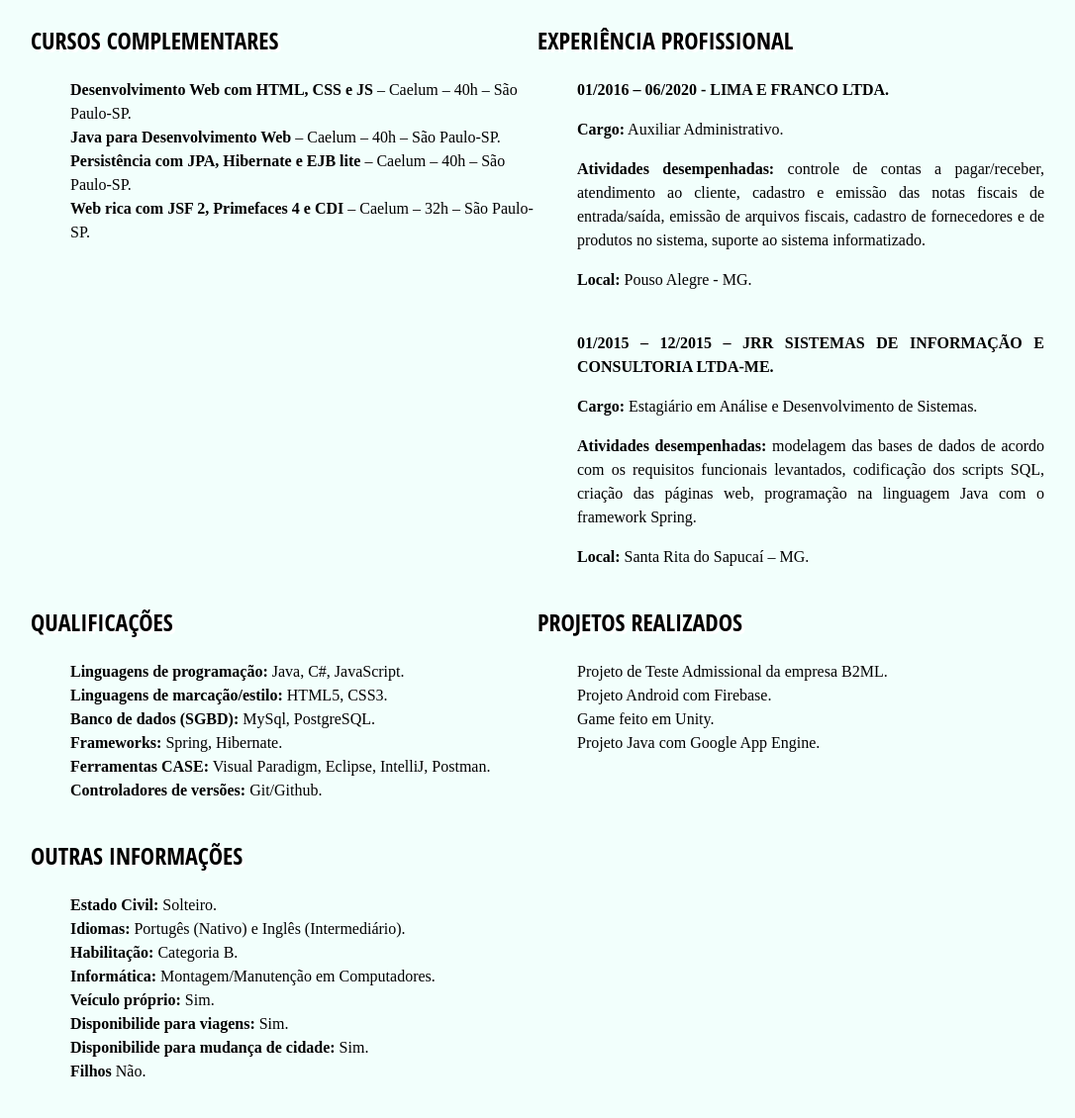
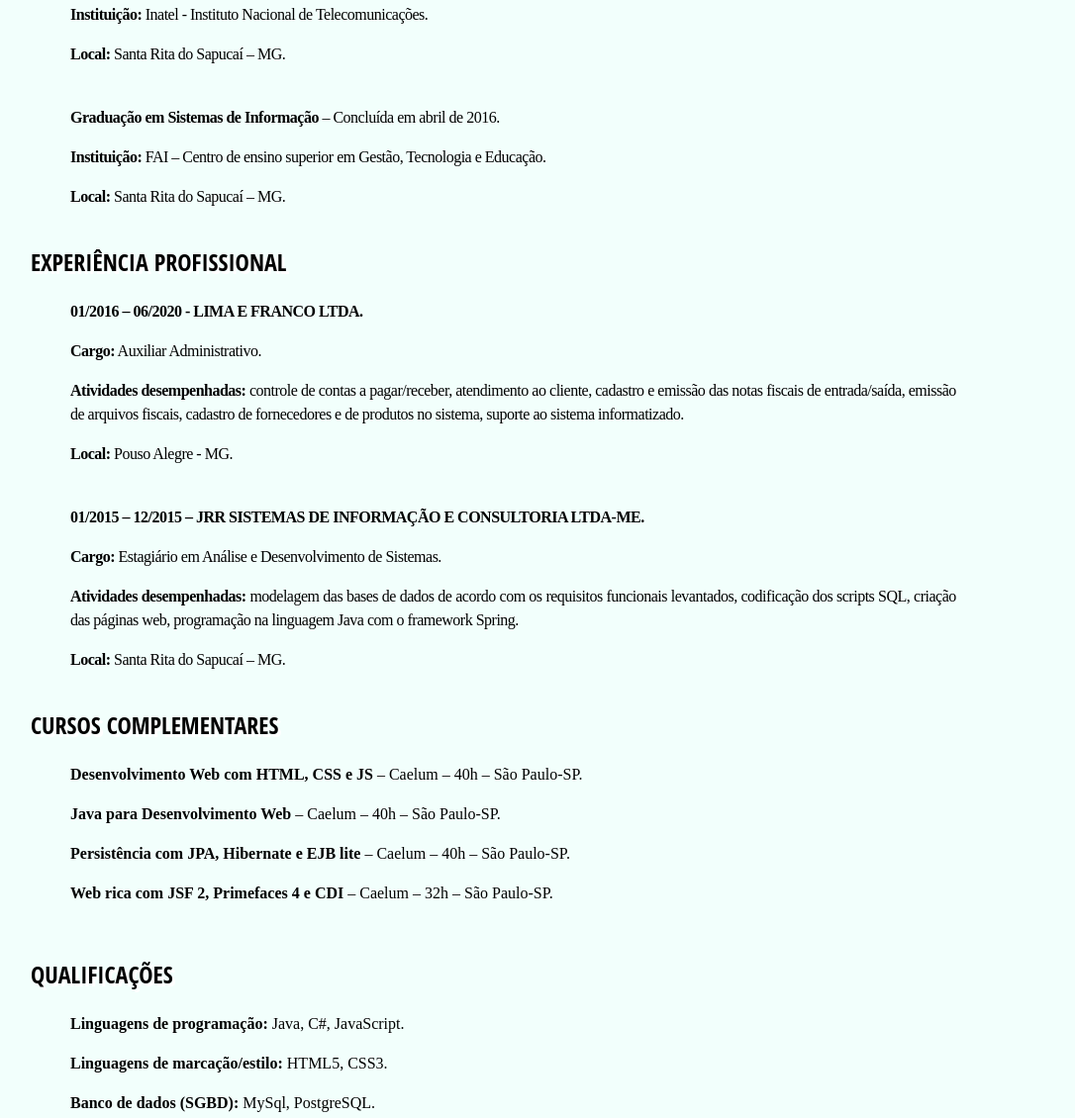
Before and after one commit to RodrigoFranco91/DM121-Trabalho-de-Conclusao, a plain HTML site: page Atividade 1/index.html in a window 1280 px wide. Shown: the part 1095-2225 px from the top of the page at 99% size, without its empty margins (97-1183 px from the left). Drawn offline with Linux system fonts and the light colour scheme.

Commit message:
Pagina responsiva finalizada

```diff
--- a/Atividade 1/css/style.css
+++ b/Atividade 1/css/style.css
@@ -350,6 +350,9 @@ header h1{
     padding-left: 0em;
 }
 
+#jrr, #lima{
+    padding-right: 2.5em;
+}
 
 @-webkit-keyframes aparece {
     from {
@@ -368,4 +371,26 @@ header h1{
     .palavras-home{
         display: none;
     }
+
+    .grid{
+        display: grid;
+        grid-template-columns: 1fr;
+
+    }
+
+    li{
+        margin-bottom: 1em;
+    }
+
+    p{
+        text-align: justify;
+        letter-spacing: -0.5px;
+        width: 95%;
+    }
+
+    .foto-perfil{
+        height: 150px;
+        border-radius: 50%;
+    }
+
 }
--- a/Atividade 1/index.html
+++ b/Atividade 1/index.html
@@ -90,15 +90,6 @@
                         <p><span class="strong">Local:</span> Santa Rita do Sapucaí – MG.</p>
                     </section>
                 </section>
-                <section id="formacao-complementar">
-                    <h2>Cursos Complementares</h2>
-                    <ul>
-                        <li><span class="strong">Desenvolvimento Web com HTML, CSS e JS</span> – Caelum – 40h – São Paulo-SP.</li>
-                        <li><span class="strong">Java para Desenvolvimento Web</span> – Caelum – 40h – São Paulo-SP.</li>
-                        <li><span class="strong">Persistência com JPA, Hibernate e EJB lite</span> – Caelum – 40h – São Paulo-SP.</li>
-                        <li><span class="strong">Web rica com JSF 2, Primefaces 4 e CDI</span> – Caelum – 32h – São Paulo-SP.</li>
-                    </ul>
-                </section>
                 <section id="experiencia">
                     <h2>Experiência Profissional</h2>
                     <section id="lima">
@@ -118,7 +109,16 @@
                         <p><span class="strong">Local:</span> Santa Rita do Sapucaí – MG.</p>
                     </section>
                 </section>
-                <section id="conhecimentos">
+                <section id="formacao-complementar">
+                    <h2>Cursos Complementares</h2>
+                    <ul>
+                        <li><span class="strong">Desenvolvimento Web com HTML, CSS e JS</span> – Caelum – 40h – São Paulo-SP.</li>
+                        <li><span class="strong">Java para Desenvolvimento Web</span> – Caelum – 40h – São Paulo-SP.</li>
+                        <li><span class="strong">Persistência com JPA, Hibernate e EJB lite</span> – Caelum – 40h – São Paulo-SP.</li>
+                        <li><span class="strong">Web rica com JSF 2, Primefaces 4 e CDI</span> – Caelum – 32h – São Paulo-SP.</li>
+                    </ul>
+                </section>
+                <section id="conhecimentos" class="box">
                     <h2>Qualificações</h2>
                     <ul>
                         <li><span class="strong">Linguagens de programação:</span> Java, C#, JavaScript.</li>
@@ -132,10 +132,10 @@
                 <section id="projetos">
                     <h2>Projetos Realizados</h2>
                     <ul>
-                        <li><a href="https://github.com/RodrigoFranco91/admissional">Projeto de Teste Admissional da empresa B2ML.</a></li>
-                        <li><a href="https://github.com/RodrigoFranco91/DM114-Desenvolvimento-Android-com-Firebase">Projeto Android com Firebase.</a></li>
-                        <li><a href="https://github.com/RodrigoFranco91/DM117-Game-Unity">Game feito em Unity.</a></li>
-                        <li><a href="https://github.com/RodrigoFranco91/DM111-Desenvolvimento-de-Web-Services-com-seguranca-em-Java-no-Google-App-Engin">Projeto Java com Google App Engine.</a></li>
+                        <li>&#8594;<a href="https://github.com/RodrigoFranco91/admissional"> Projeto de Teste Admissional da empresa B2ML.</a></li>
+                        <li>&#8594;<a href="https://github.com/RodrigoFranco91/DM114-Desenvolvimento-Android-com-Firebase"> Projeto Android com Firebase.</a></li>
+                        <li>&#8594;<a href="https://github.com/RodrigoFranco91/DM117-Game-Unity"> Game feito em Unity.</a></li>
+                        <li>&#8594;<a href="https://github.com/RodrigoFranco91/DM111-Desenvolvimento-de-Web-Services-com-seguranca-em-Java-no-Google-App-Engin"> Projeto Java com Google App Engine.</a></li>
                     </ul>
                 </section>
                 <section id="outras-informacoes">
```
